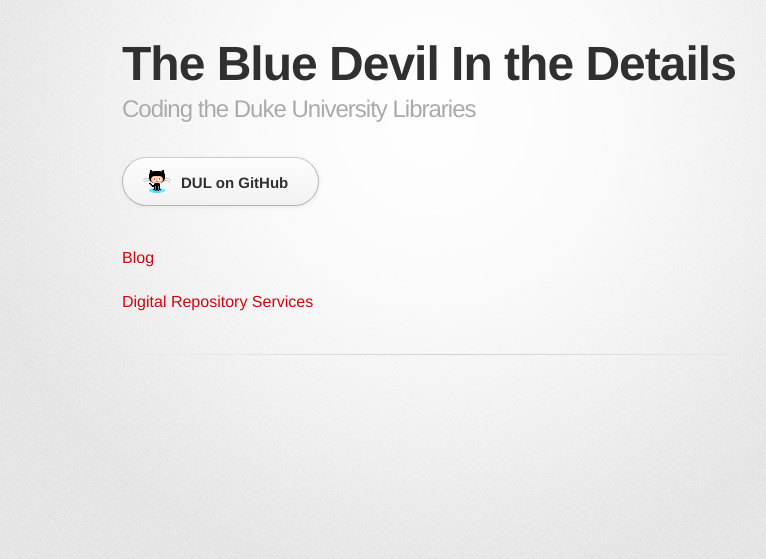
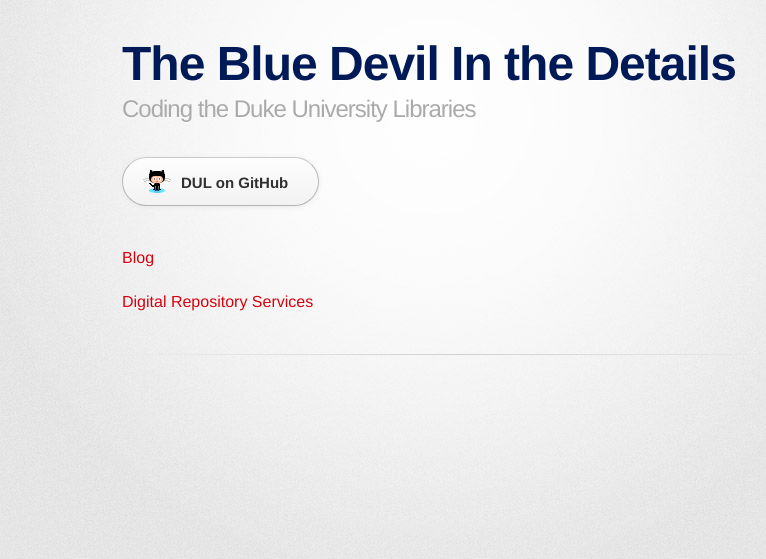
Before and after one commit to duke-libraries/duke-libraries.github.io, a Jekyll site: the page built from index.html, in a window 1280 px wide. Shown: the top 559 px of the page, without its empty margins (208-974 px from the left). Built offline with Jekyll 4.4.1, drawn with Linux system fonts in a browser that asks for light colours; some web fonts are replaced.

Commit message:
Added custom CSS stylesheet Header link color set to Duke blue

```diff
--- a/_layouts/default.html
+++ b/_layouts/default.html
@@ -7,6 +7,7 @@
     <link rel="stylesheet" type="text/css" href="/stylesheets/stylesheet.css" media="screen">
     <link rel="stylesheet" type="text/css" href="/stylesheets/pygment_trac.css" media="screen">
     <link rel="stylesheet" type="text/css" href="/stylesheets/print.css" media="print">
+    <link rel="stylesheet" type="text/css" href="/stylesheets/custom.css" media="screen">
     <!--[if lt IE 9]>
     <script src="//html5shiv.googlecode.com/svn/trunk/html5.js"></script>
     <![endif]-->
@@ -18,7 +19,7 @@
       <div class="inner">
 
         <header>
-		  <h1>The Blue Devil In the Details</h1>
+		  <h1><a href="/">The Blue Devil In the Details</a></h1>
 		  <h2>Coding the Duke University Libraries</h2>
         </header>
 
--- /dev/null
+++ b/stylesheets/custom.css
@@ -0,0 +1 @@
+h1 a { color: #001A57; }
```
